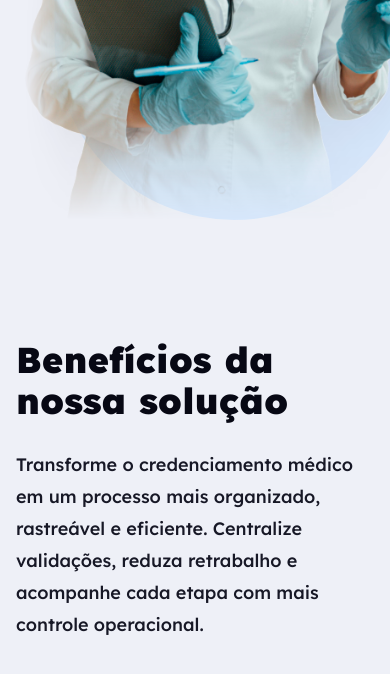
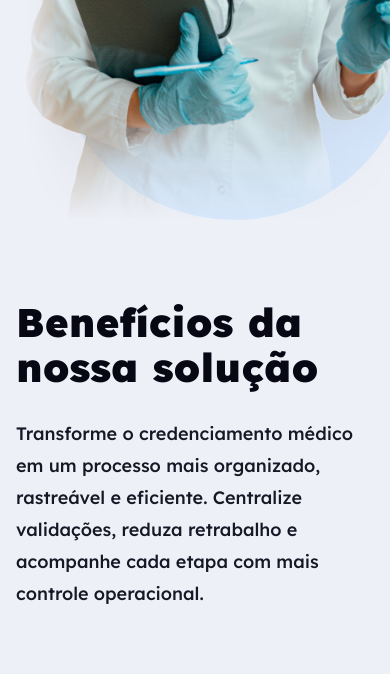
Before and after one commit to r3vmarcos/challenge-hss-fiap-1twdor-2025, a React (Vite) app: page / in a window 390 px wide. Shown: the part 1225-1899 px from the top of the page. Built offline with nearby package versions, Linux system fonts and the light colour scheme.

Commit message:
ajusta palco fixo de beneficios

```diff
--- a/src/components/secao-solucao.tsx
+++ b/src/components/secao-solucao.tsx
@@ -61,18 +61,18 @@ export function SecaoBeneficios(): JSX.Element {
   }, []);
 
   return (
-    <section ref={secaoRef} id="beneficios" className="relative min-h-[calc(100vh+268vh)] scroll-mt-28 bg-[#eef0f7] px-4 sm:px-6 lg:px-8">
-      <div className="sticky top-[74px] mx-auto grid min-h-[calc(100vh-74px)] max-w-[1110px] items-center gap-10 py-10 lg:grid-cols-[0.75fr_1.25fr]">
-        <div className="revelar-scroll">
-          <h2 className="max-w-[430px] text-[2.25rem] font-black leading-[1.12] tracking-[0.01em] text-[#070814] sm:text-[2.85rem]">
+    <section ref={secaoRef} id="beneficios" className="relative min-h-[calc(100vh+268vh)] scroll-mt-[74px] bg-[#eef0f7] px-4 sm:px-6 lg:px-8">
+      <div className="sticky top-[74px] mx-auto grid h-[calc(100vh-74px)] max-w-[1110px] items-center gap-12 overflow-hidden py-0 lg:grid-cols-[0.72fr_1.28fr]">
+        <div className="revelar-scroll self-center lg:-mt-8">
+          <h2 className="max-w-[430px] text-[2.5rem] font-black leading-[1.12] tracking-[0.01em] text-[#070814] sm:text-[3.1rem]">
             Benefícios da nossa solução
           </h2>
-          <p className="mt-7 max-w-[420px] text-lg font-medium leading-8 text-[#171826]">
+          <p className="mt-7 max-w-[460px] text-lg font-medium leading-8 text-[#171826]">
             Transforme o credenciamento médico em um processo mais organizado, rastreável e eficiente. Centralize validações, reduza retrabalho e acompanhe cada etapa com mais controle operacional.
           </p>
         </div>
 
-        <div className="grid gap-5 sm:grid-cols-2 xl:grid-cols-3">
+        <div className="grid min-h-[520px] content-center gap-5 sm:grid-cols-2 xl:grid-cols-3">
           {beneficios.map((beneficio, indice) => {
             const visivel = indice < cardsVisiveis;
 
```
Also changed, not shown: doc/changelog.md.
